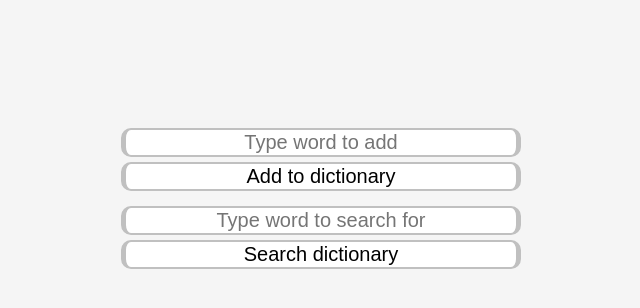
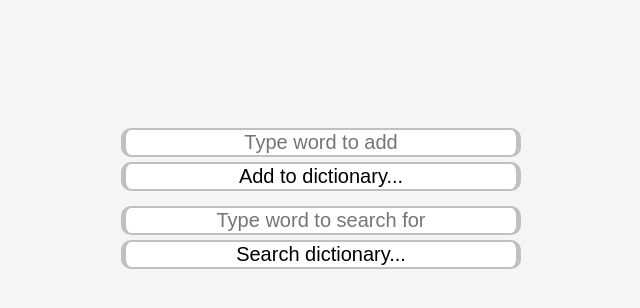
Before and after one commit to DorianDudi/Dictionary_REACT, a React (Create React App) app: page / in a window 1280 px wide. Shown: the top 308 px of the page, without its empty margins (319-959 px from the left). Built offline with nearby package versions, Linux system fonts and the light colour scheme.

Commit message:
Update App.js

```diff
--- a/src/App.js
+++ b/src/App.js
@@ -10,11 +10,11 @@ export default function App() {
     <div>
         <form>
           <input type="text" id="addField" placeholder="Type word to add" />
-          <button type="button" id="addTextButton" onClick={() => addWord(dictionary)}>Add to dictionary</button>
+          <button type="button" id="addTextButton" onClick={() => addWord(dictionary)}>Add to dictionary...</button>
         </form>
         <form>
           <input type="text" id="searchField" placeholder="Type word to search for" />
-          <button type="button" id="searchButton" onClick={() => searchForWord(dictionary)}>Search dictionary</button>
+          <button type="button" id="searchButton" onClick={() => searchForWord(dictionary)}>Search dictionary...</button>
         </form>
     </div>
     <div id="userMessage"></div>
```
